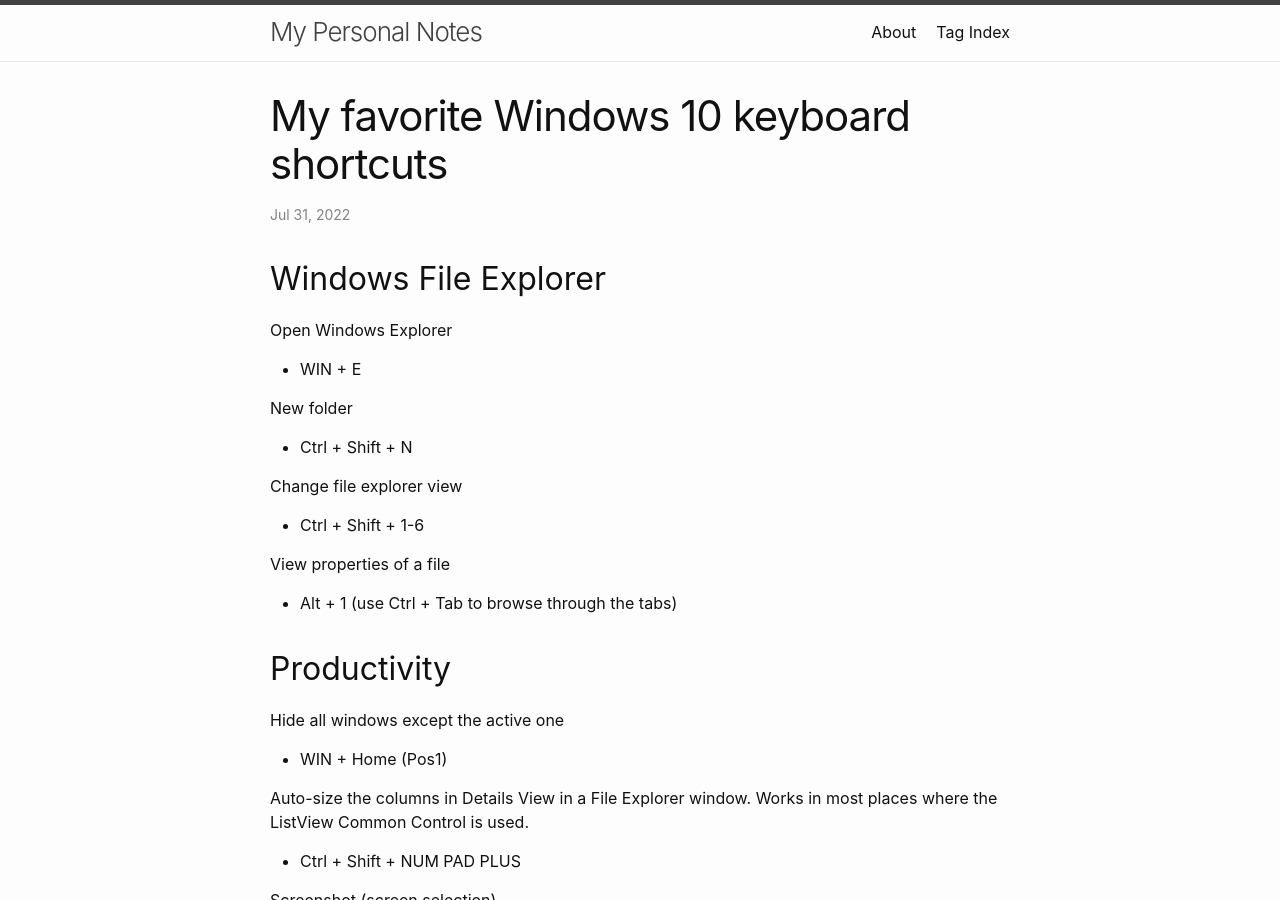
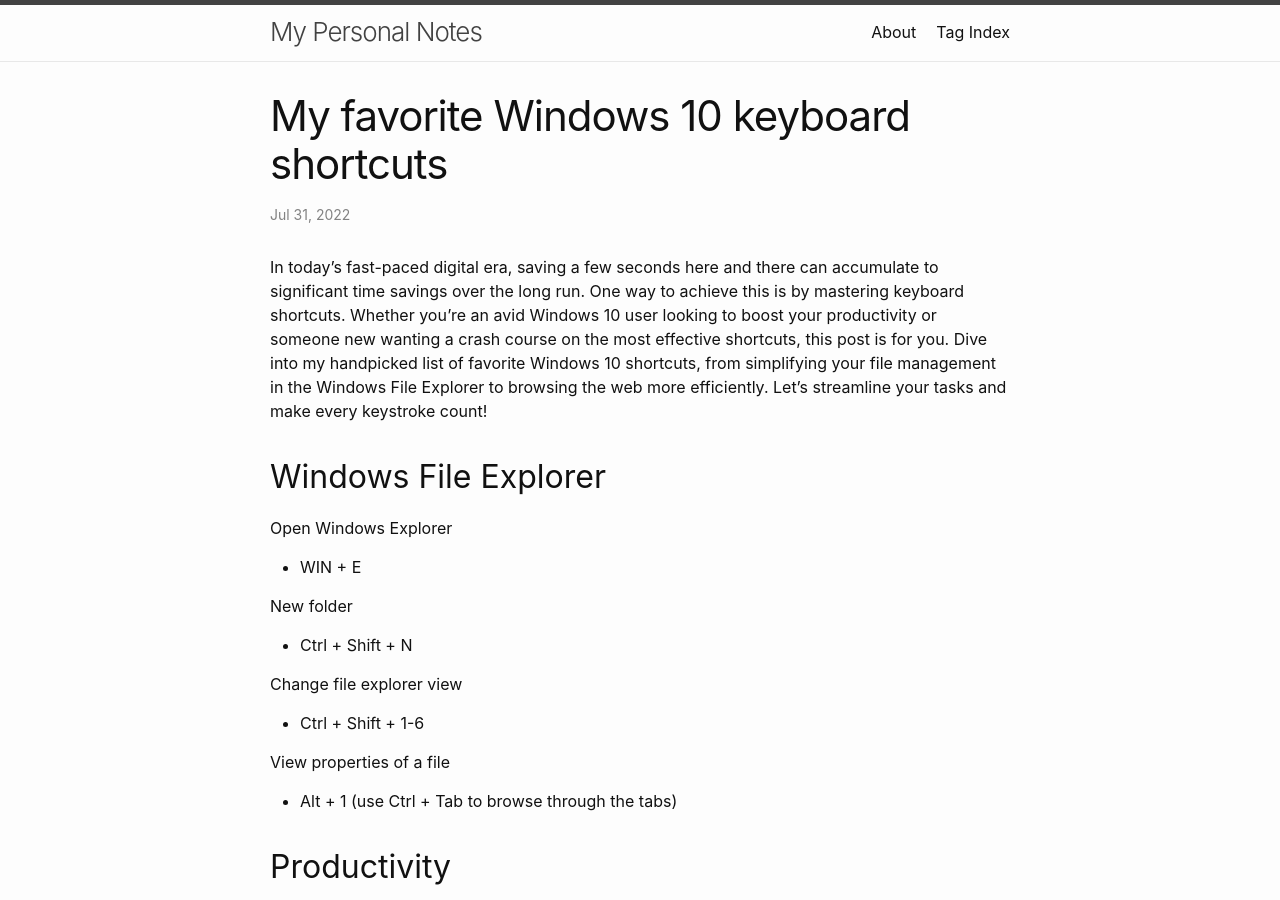
Before and after one commit to danielschwensen/danielschwensen.github.io, a Jekyll site: the page built from _posts/2022-07-31-My-favorite-Windows-keyboard-shortcuts.md, in a window 1280 px wide and 900 px high. Built offline with Jekyll 4.4.1, drawn with Linux system fonts in a browser that asks for light colours.

Commit message:
Added introduction

```diff
--- a/_posts/2022-07-31-My-favorite-Windows-keyboard-shortcuts.md
+++ b/_posts/2022-07-31-My-favorite-Windows-keyboard-shortcuts.md
@@ -5,6 +5,8 @@
 categories: blog windows
 tags: Windows
 ---
+In today's fast-paced digital era, saving a few seconds here and there can accumulate to significant time savings over the long run. One way to achieve this is by mastering keyboard shortcuts. Whether you're an avid Windows 10 user looking to boost your productivity or someone new wanting a crash course on the most effective shortcuts, this post is for you. Dive into my handpicked list of favorite Windows 10 shortcuts, from simplifying your file management in the Windows File Explorer to browsing the web more efficiently. Let's streamline your tasks and make every keystroke count!
+
 ## Windows File Explorer
 
 Open Windows Explorer
```
